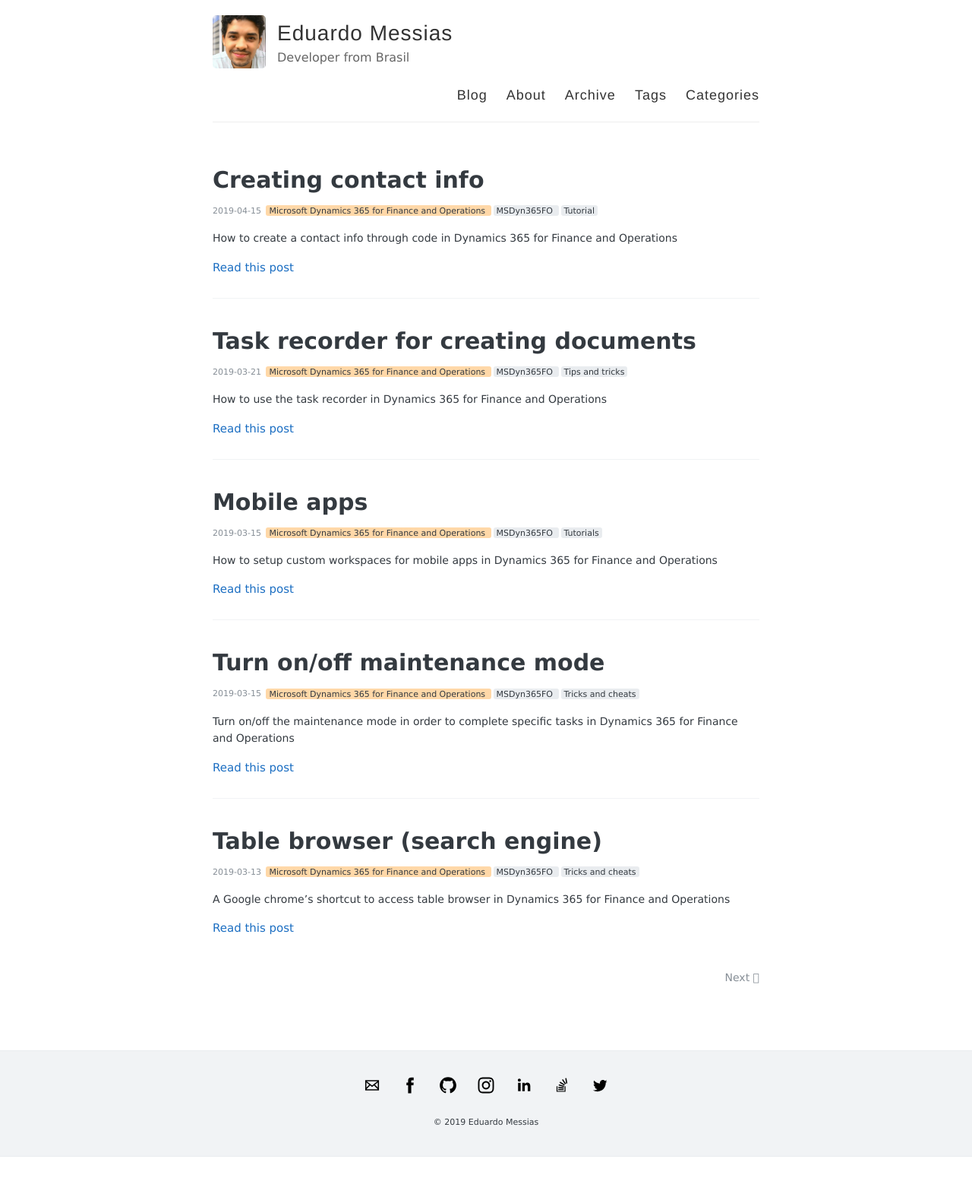
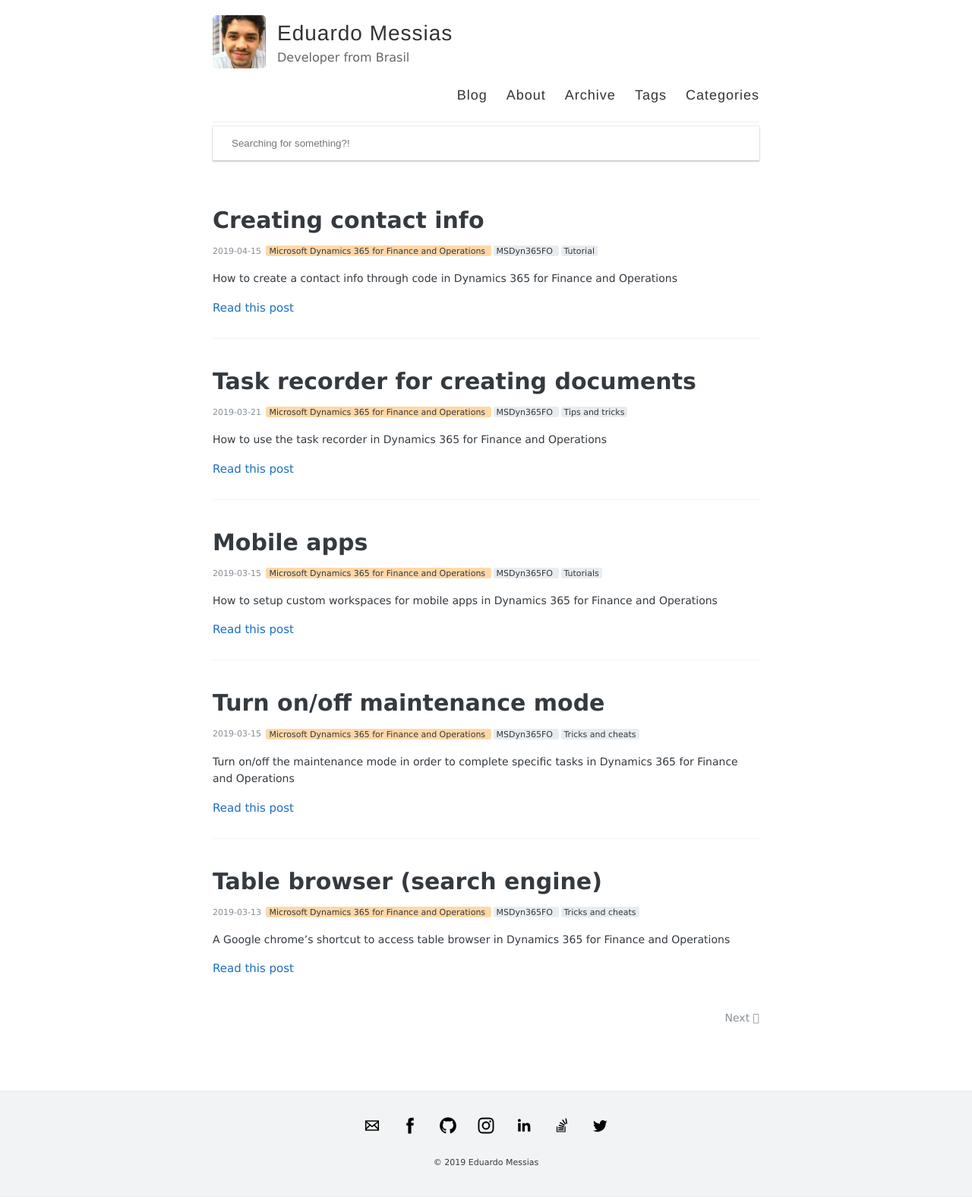
Before and after one commit to eduardomessias/eduardomessias.github.io, a Jekyll site: the page built from index.html, in a window 1280 px wide. Shown: the whole page at 76% size. Built offline with Jekyll 4.4.1, drawn with Linux system fonts in a browser that asks for light colours; the list of posts is cut into pages by our own code; before the commit the page ends 1522 px from its top, so only the background shows below that.

Commit message:
Update nav.html

```diff
--- a/_includes/nav.html
+++ b/_includes/nav.html
@@ -21,8 +21,6 @@
       </nav>
     </header>
 
-    {% if page.id == 'home' %}
-      {% include search.html %}
-    {% endif %}
+    {% include search.html %}
   </div>
 </div>
```
